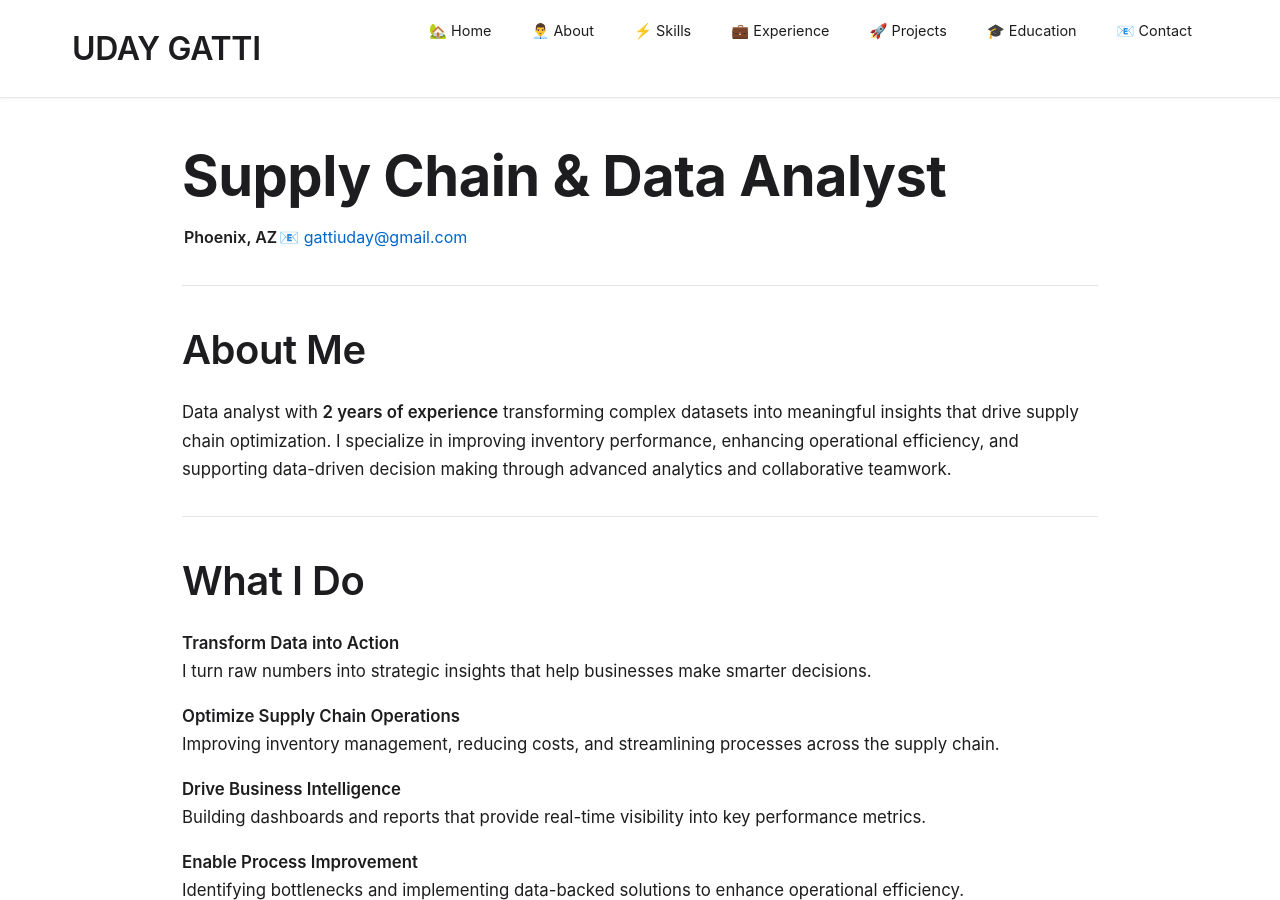
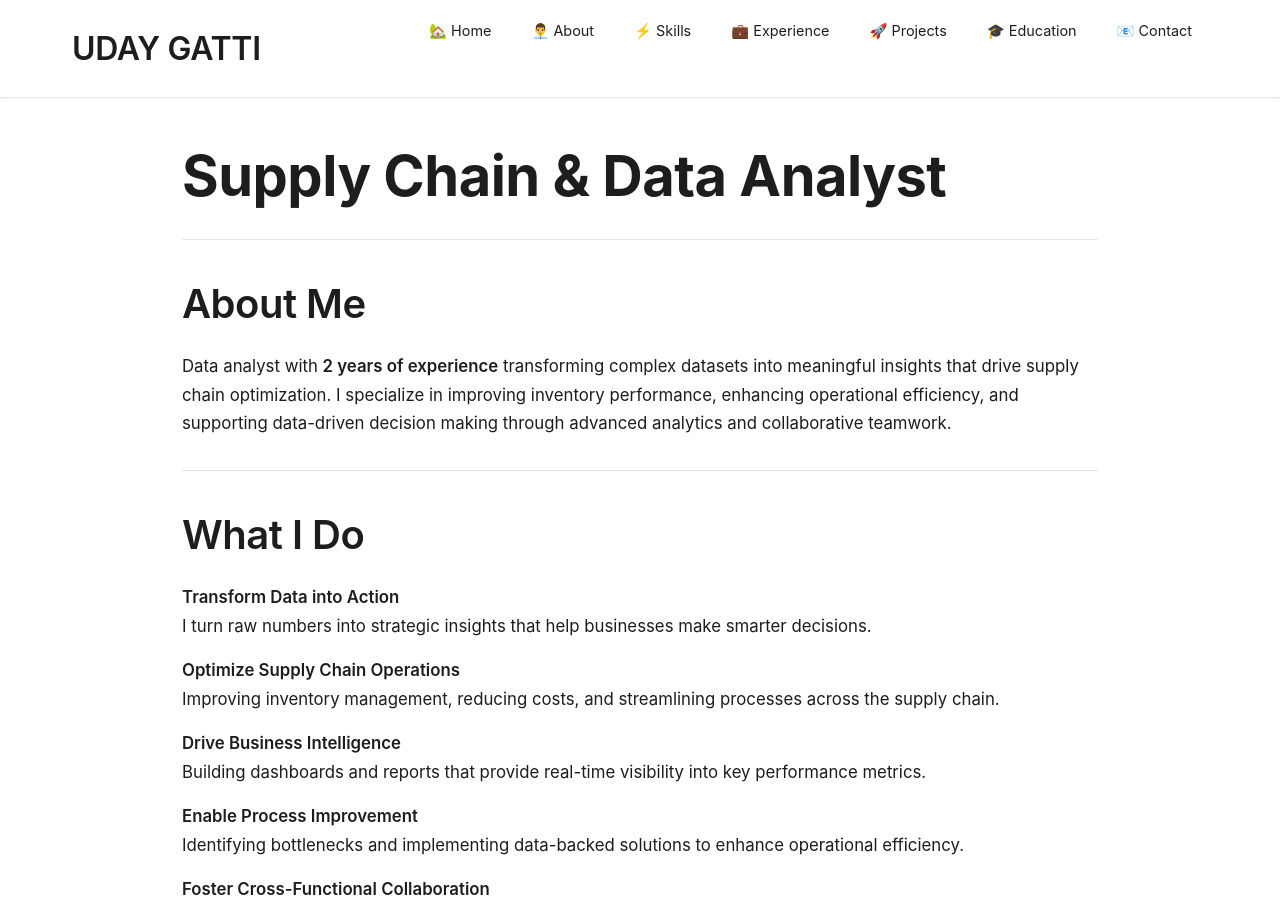
Before and after one commit to gattiuday/portfolio, a Jekyll site: the page built from index.md, in a window 1280 px wide and 900 px high. Built offline with Jekyll 4.4.1, drawn with Linux system fonts in a browser that asks for light colours.

Commit message:
Update index.md

```diff
--- a/index.md
+++ b/index.md
@@ -5,7 +5,6 @@ title: Home
 
 # Supply Chain & Data Analyst
 
-**Phoenix, AZ** | 📧 [gattiuday@gmail.com](mailto:gattiuday@gmail.com)
 
 ---
 
```
